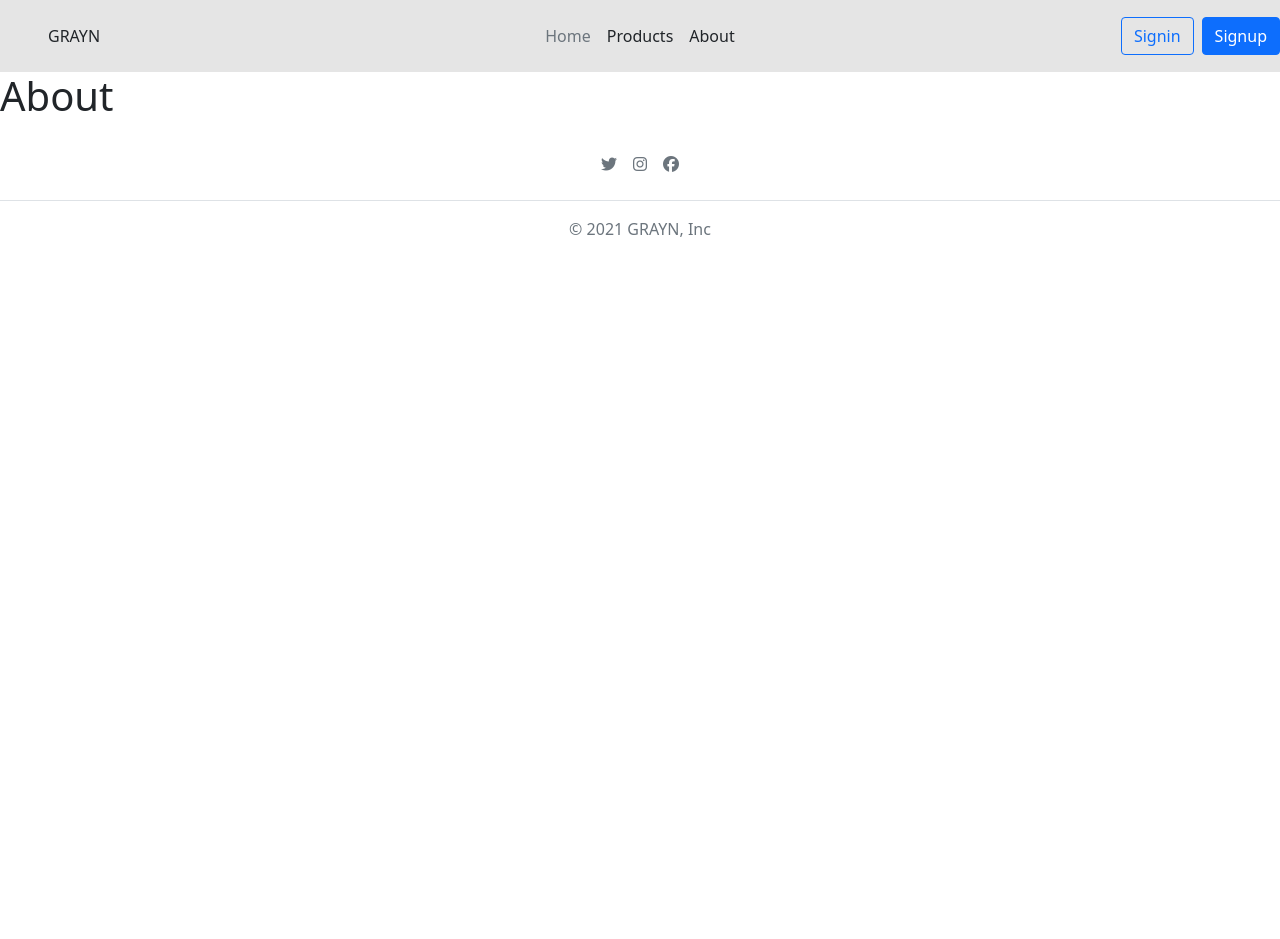
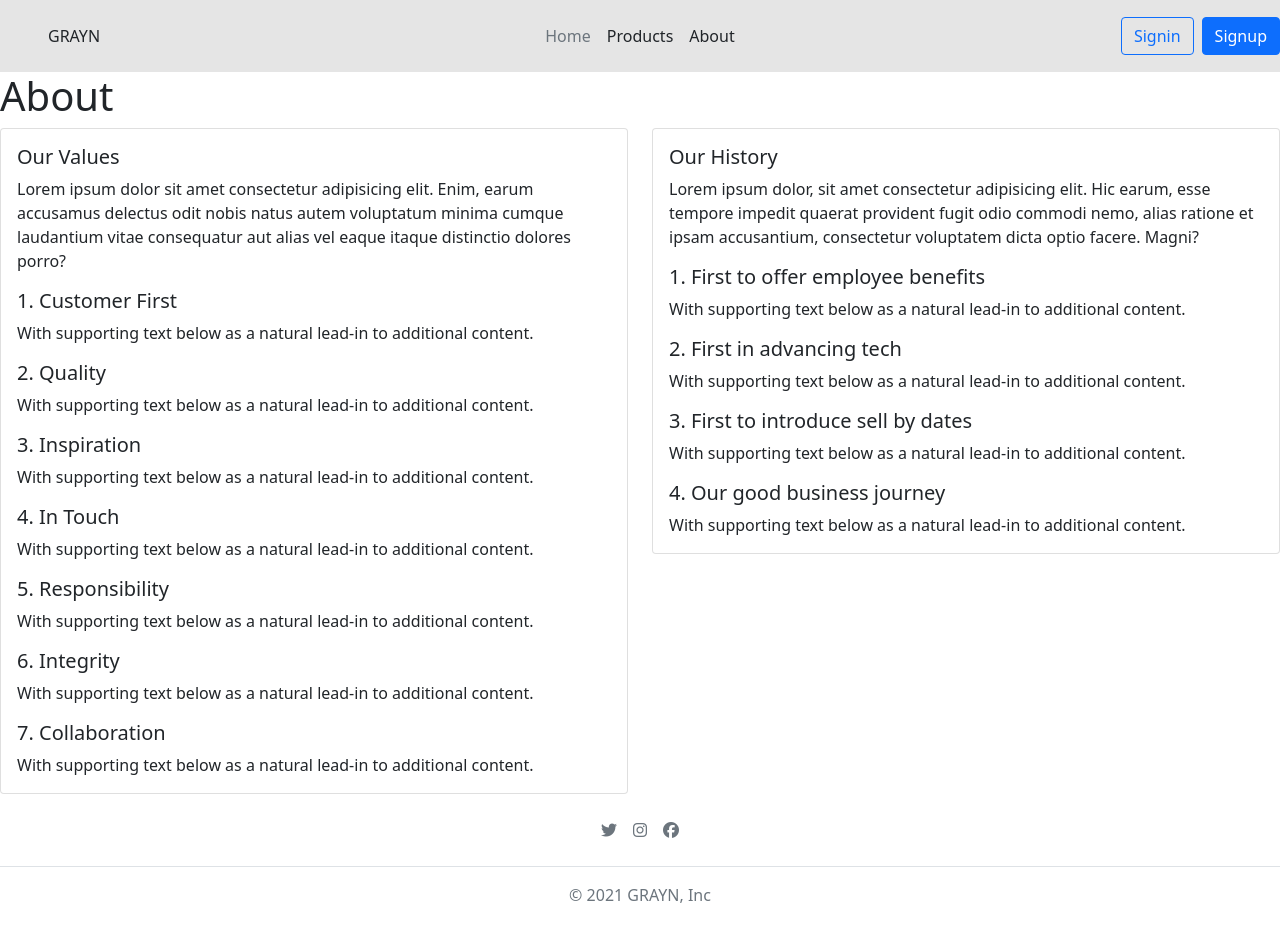
Before and after one commit to Gideon-Daniels/GRAYN-E-Commerce-Store, a Vue app: page /about in a window 1280 px wide. Before the commit the page ends 800 px from the top, so only its background shows below. Built offline with nearby package versions, Linux system fonts and the light colour scheme; no server answers.

Commit message:
about content

```diff
--- a/src/views/About.vue
+++ b/src/views/About.vue
@@ -1,6 +1,46 @@
 <template>
 
   <h1>About</h1>
+  <div class="row">
+  <div class="col-sm-6">
+    <div class="card">
+      <div class="card-body">
+        <h5 class="card-title">Our Values</h5>
+        <p class="card-text">Lorem ipsum dolor sit amet consectetur adipisicing elit. Enim, earum accusamus delectus odit nobis natus autem voluptatum minima cumque laudantium vitae consequatur aut alias vel eaque itaque distinctio dolores porro?</p>
+        <h5 class="card-title">1. Customer First</h5>
+        <p class="card-text">With supporting text below as a natural lead-in to additional content.</p>
+        <h5 class="card-title">2. Quality</h5>
+        <p class="card-text">With supporting text below as a natural lead-in to additional content.</p>
+        <h5 class="card-title">3. Inspiration</h5>
+        <p class="card-text">With supporting text below as a natural lead-in to additional content.</p>
+        <h5 class="card-title">4. In Touch</h5>
+        <p class="card-text">With supporting text below as a natural lead-in to additional content.</p>
+        <h5 class="card-title">5. Responsibility</h5>
+        <p class="card-text">With supporting text below as a natural lead-in to additional content.</p>
+        <h5 class="card-title">6. Integrity</h5>
+        <p class="card-text">With supporting text below as a natural lead-in to additional content.</p>
+        <h5 class="card-title">7. Collaboration</h5>
+        <p class="card-text">With supporting text below as a natural lead-in to additional content.</p>
+      </div>
+    </div>
+  </div>
+  <div class="col-sm-6">
+    <div class="card">
+      <div class="card-body">
+        <h5 class="card-title">Our History</h5>
+        <p class="card-text">Lorem ipsum dolor, sit amet consectetur adipisicing elit. Hic earum, esse tempore impedit quaerat provident fugit odio commodi nemo, alias ratione et ipsam accusantium, consectetur voluptatem dicta optio facere. Magni?</p>
+        <h5 class="card-title">1. First to offer employee benefits</h5>
+        <p class="card-text">With supporting text below as a natural lead-in to additional content.</p>
+        <h5 class="card-title">2. First in advancing tech</h5>
+        <p class="card-text">With supporting text below as a natural lead-in to additional content.</p>
+        <h5 class="card-title">3. First to introduce sell by dates</h5>
+        <p class="card-text">With supporting text below as a natural lead-in to additional content.</p>
+        <h5 class="card-title">4. Our good business journey</h5>
+        <p class="card-text">With supporting text below as a natural lead-in to additional content.</p>
+      </div>
+    </div>
+  </div>
+</div>
 
 </template>
 
```
